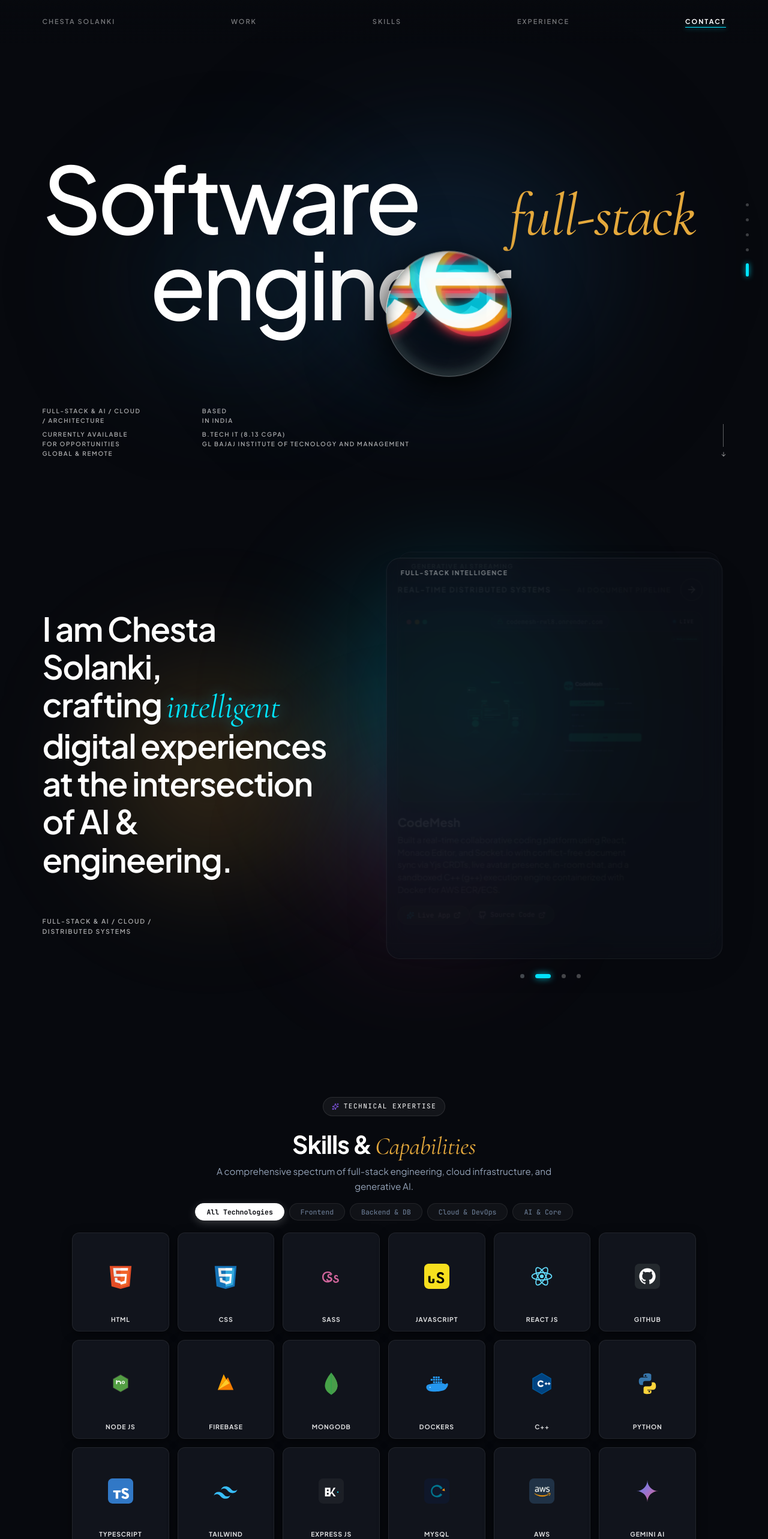
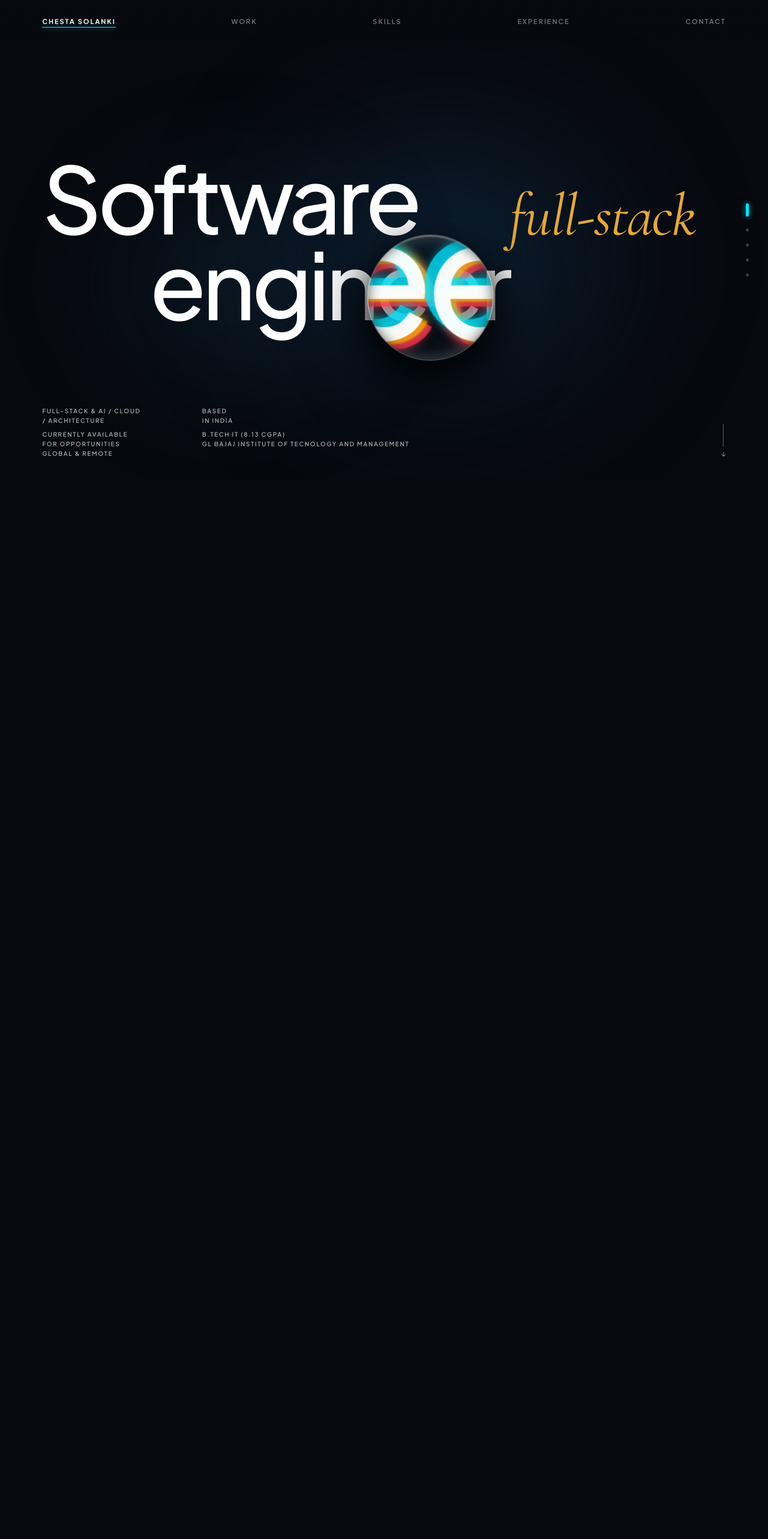
Before and after one commit to chestasolanki/portfolio, a React (Vite) app: page / in a window 1280 px wide. Before the commit this address led to /#contact. Shown: the top 2566 px of the page at 60% size. After the commit the page ends 800 px from the top, so only its background shows below. Built offline with nearby package versions, Linux system fonts and the light colour scheme; a web font is replaced by a local one.

Commit message:
feat(transition): choreograph smooth slow page glide with staged component entrance animations on scroll

```diff
--- a/src/App.jsx
+++ b/src/App.jsx
@@ -1,6 +1,4 @@
 import React, { useState, useEffect, useRef } from 'react';
-import Lenis from 'lenis';
-import 'lenis/dist/lenis.css';
 
 import MagnifyingHero from './components/MagnifyingHero';
 import Projects from './components/Projects';
@@ -20,129 +18,36 @@ const getInitialPage = () => {
 export default function App() {
   const [currentPage, setCurrentPage] = useState(getInitialPage);
   const [isResumeOpen, setIsResumeOpen] = useState(false);
-  const lenisRef = useRef(null);
-  const isProgrammaticScroll = useRef(false);
+  const isTransitioning = useRef(false);
+  const touchStartY = useRef(0);
+  const wheelAccumulator = useRef(0);
+  const wheelTimer = useRef(null);
+  const TOTAL_PAGES = 5;
   const pageNames = ['home', 'work', 'skills', 'experience', 'contact'];
 
-  // Initialize Lenis butter-smooth momentum scrolling
-  useEffect(() => {
-    const lenis = new Lenis({
-      duration: 1.25,
-      easing: (t) => Math.min(1, 1.001 - Math.pow(2, -10 * t)),
-      orientation: 'vertical',
-      gestureOrientation: 'vertical',
-      smoothWheel: true,
-      wheelMultiplier: 1.0,
-      touchMultiplier: 1.5,
-    });
-    lenisRef.current = lenis;
+  // Smooth, slow, luxurious page transition curve
+  const TRANSITION_DURATION_MS = 1250; // 1.25 seconds for smooth glide
+  const TRANSITION_EASE = 'cubic-bezier(0.65, 0, 0.15, 1)'; // Silky ease-in-out curve
 
-    let animationFrameId;
-    function raf(time) {
-      lenis.raf(time);
-      animationFrameId = requestAnimationFrame(raf);
-    }
-    animationFrameId = requestAnimationFrame(raf);
-
-    return () => {
-      cancelAnimationFrame(animationFrameId);
-      lenis.destroy();
-      lenisRef.current = null;
-    };
-  }, []);
-
-  // Lock scrolling when ResumeModal is open
-  useEffect(() => {
-    if (isResumeOpen) {
-      lenisRef.current?.stop();
-      document.body.style.overflow = 'hidden';
-    } else {
-      lenisRef.current?.start();
-      document.body.style.overflow = '';
-    }
-  }, [isResumeOpen]);
-
-  // Navigate smoothly to target section
+  // Direct navigation to page index
   const goToPage = (pageInput) => {
     let pageIndex;
-    let pageId;
-
     if (typeof pageInput === 'number') {
       pageIndex = pageInput;
-      pageId = pageNames[pageInput];
     } else {
-      pageId = String(pageInput).toLowerCase().replace('#', '');
+      const pageId = String(pageInput).toLowerCase().replace('#', '');
       pageIndex = pageNames.indexOf(pageId);
     }
 
-    if (pageIndex >= 0 && pageIndex < pageNames.length) {
+    if (pageIndex >= 0 && pageIndex < TOTAL_PAGES && pageIndex !== currentPage) {
+      isTransitioning.current = true;
       setCurrentPage(pageIndex);
-      window.history.replaceState(null, '', '#' + pageId);
-
-      const target = document.getElementById(pageId);
-      if (target) {
-        isProgrammaticScroll.current = true;
-        if (lenisRef.current) {
-          lenisRef.current.scrollTo(target, {
-            offset: 0,
-            duration: 1.25,
-            onComplete: () => {
+      window.history.replaceState(null, '', '#' + pageNames[pageIndex]);
       setTimeout(() => {
-                isProgrammaticScroll.current = false;
-              }, 50);
-            }
-          });
-        } else {
-          target.scrollIntoView({ behavior: 'smooth' });
-          setTimeout(() => {
-            isProgrammaticScroll.current = false;
-          }, 800);
-        }
-      }
+        isTransitioning.current = false;
+      }, TRANSITION_DURATION_MS);
     }
   };
-
-  // Scroll spy to keep activePage state in sync with scroll position
-  useEffect(() => {
-    const handleScroll = () => {
-      if (isResumeOpen) return;
-      if (isProgrammaticScroll.current) return;
-
-      const scrollY = window.scrollY || document.documentElement.scrollTop;
-      const windowHeight = window.innerHeight;
-      const fullHeight = document.documentElement.scrollHeight;
-
-      // If user reached near bottom of page, highlight Contact
-      if (scrollY + windowHeight >= fullHeight - 80) {
-        setCurrentPage(4);
-        window.history.replaceState(null, '', '#contact');
-        return;
-      }
-
-      // Check sections from bottom to top
-      const triggerY = scrollY + windowHeight * 0.35;
-      for (let i = pageNames.length - 1; i >= 0; i--) {
-        const el = document.getElementById(pageNames[i]);
-        if (el && triggerY >= el.offsetTop) {
-          setCurrentPage(i);
-          window.history.replaceState(null, '', '#' + pageNames[i]);
-          break;
-        }
-      }
-    };
-
-    window.addEventListener('scroll', handleScroll, { passive: true });
-    if (lenisRef.current) {
-      lenisRef.current.on('scroll', handleScroll);
-    }
-
-    return () => {
-      window.removeEventListener('scroll', handleScroll);
-      if (lenisRef.current) {
-        lenisRef.current.off('scroll', handleScroll);
-      }
-    };
-  }, [isResumeOpen]);
 
   // Sync with initial URL hash and external hash navigation
   useEffect(() => {
@@ -154,26 +59,131 @@ export default function App() {
       }
     };
     window.addEventListener('hashchange', handleHash);
-    if (window.location.hash) {
-      setTimeout(handleHash, 250);
+    return () => window.removeEventListener('hashchange', handleHash);
+  }, [currentPage]);
+
+  // Full-page scroll transition on Mouse Wheel / Trackpad Gesture
+  useEffect(() => {
+    const handleWheel = (e) => {
+      if (isResumeOpen) return;
+      if (isTransitioning.current) return;
+
+      // Accumulate delta to filter out trackpad micro-jitter
+      wheelAccumulator.current += e.deltaY;
+      clearTimeout(wheelTimer.current);
+      wheelTimer.current = setTimeout(() => {
+        wheelAccumulator.current = 0;
+      }, 180);
+
+      const THRESHOLD = 30; // Clean, intentional scroll threshold
+
+      if (wheelAccumulator.current > THRESHOLD) {
+        // Scroll Down -> Transition to Next Page
+        if (currentPage < TOTAL_PAGES - 1) {
+          isTransitioning.current = true;
+          wheelAccumulator.current = 0;
+          const next = currentPage + 1;
+          setCurrentPage(next);
+          window.history.replaceState(null, '', '#' + pageNames[next]);
+          setTimeout(() => {
+            isTransitioning.current = false;
+          }, TRANSITION_DURATION_MS);
         }
-    return () => window.removeEventListener('hashchange', handleHash);
-  }, []);
+      } else if (wheelAccumulator.current < -THRESHOLD) {
+        // Scroll Up -> Transition to Previous Page
+        if (currentPage > 0) {
+          isTransitioning.current = true;
+          wheelAccumulator.current = 0;
+          const prev = currentPage - 1;
+          setCurrentPage(prev);
+          window.history.replaceState(null, '', '#' + pageNames[prev]);
+          setTimeout(() => {
+            isTransitioning.current = false;
+          }, TRANSITION_DURATION_MS);
+        }
+      }
+    };
+
+    window.addEventListener('wheel', handleWheel, { passive: true });
+    return () => {
+      window.removeEventListener('wheel', handleWheel);
+      clearTimeout(wheelTimer.current);
+    };
+  }, [currentPage, isResumeOpen]);
+
+  // Touch Swipe Gesture for Mobile / Tablet
+  useEffect(() => {
+    const handleTouchStart = (e) => {
+      if (isResumeOpen) return;
+      touchStartY.current = e.touches[0].clientY;
+    };
+
+    const handleTouchEnd = (e) => {
+      if (isResumeOpen) return;
+      if (isTransitioning.current) return;
+      const touchEndY = e.changedTouches[0].clientY;
+      const diff = touchStartY.current - touchEndY;
+
+      if (Math.abs(diff) < 45) return;
+
+      if (diff > 0) {
+        // Swipe Up -> Next Slide
+        if (currentPage < TOTAL_PAGES - 1) {
+          isTransitioning.current = true;
+          const next = currentPage + 1;
+          setCurrentPage(next);
+          window.history.replaceState(null, '', '#' + pageNames[next]);
+          setTimeout(() => {
+            isTransitioning.current = false;
+          }, TRANSITION_DURATION_MS);
+        }
+      } else {
+        // Swipe Down -> Previous Slide
+        if (currentPage > 0) {
+          isTransitioning.current = true;
+          const prev = currentPage - 1;
+          setCurrentPage(prev);
+          window.history.replaceState(null, '', '#' + pageNames[prev]);
+          setTimeout(() => {
+            isTransitioning.current = false;
+          }, TRANSITION_DURATION_MS);
+        }
+      }
+    };
+
+    window.addEventListener('touchstart', handleTouchStart, { passive: true });
+    window.addEventListener('touchend', handleTouchEnd, { passive: true });
+    return () => {
+      window.removeEventListener('touchstart', handleTouchStart);
+      window.removeEventListener('touchend', handleTouchEnd);
+    };
+  }, [currentPage, isResumeOpen]);
 
   // Keyboard navigation (ArrowDown, ArrowUp, PageDown, PageUp)
   useEffect(() => {
     const handleKeyDown = (e) => {
       if (isResumeOpen) return;
+      if (isTransitioning.current) return;
 
       if (e.key === 'ArrowDown' || e.key === 'PageDown') {
-        if (currentPage < pageNames.length - 1) {
-          e.preventDefault();
-          goToPage(currentPage + 1);
+        if (currentPage < TOTAL_PAGES - 1) {
+          isTransitioning.current = true;
+          const next = currentPage + 1;
+          setCurrentPage(next);
+          window.history.replaceState(null, '', '#' + pageNames[next]);
+          setTimeout(() => {
+            isTransitioning.current = false;
+          }, TRANSITION_DURATION_MS);
         }
       } else if (e.key === 'ArrowUp' || e.key === 'PageUp') {
         if (currentPage > 0) {
-          e.preventDefault();
-          goToPage(currentPage - 1);
+          isTransitioning.current = true;
+          const prev = currentPage - 1;
+          setCurrentPage(prev);
+          window.history.replaceState(null, '', '#' + pageNames[prev]);
+          setTimeout(() => {
+            isTransitioning.current = false;
+          }, TRANSITION_DURATION_MS);
         }
       }
     };
@@ -183,47 +193,72 @@ export default function App() {
   }, [currentPage, isResumeOpen]);
 
   return (
-    <div className="purrweb-continuous-container">
+    <div className="purrweb-deck-viewport">
       {/*
-        Fixed Persistent Navbar:
-        Stays firmly anchored at the top across all pages.
-        Active underline indicator smoothly tracks current section.
+        Persistent Fixed Navbar:
+        Floats firmly anchored at the top with no separating line.
+        Active cyan underline indicator glides across tabs.
       */}
       <PageHeader
         activePage={pageNames[currentPage]}
         onNavigate={goToPage}
       />
 
-      {/* Section 0: Home Page (Magnifying Hero) */}
-      <section id="home" className="purrweb-flow-section">
+      {/*
+        Full-Page Presentation Slides Track:
+        When scrolling, the entire page glides with luxurious 1.25s cubic-bezier physics.
+        Internal components enter smoothly right as the page arrives.
+      */}
+      <div
+        className="purrweb-deck-track"
+        style={{
+          transform: `translate3d(0, -${currentPage * 100}vh, 0)`,
+          transition: `transform ${TRANSITION_DURATION_MS}ms ${TRANSITION_EASE}`,
+          willChange: 'transform'
+        }}
+      >
+        {/* Slide 0: Home Page (Magnifying Hero) */}
+        <section id="home" className="purrweb-slide-screen">
           <MagnifyingHero
+            isActive={currentPage === 0}
             onNavigate={goToPage}
             onOpenResume={() => setIsResumeOpen(true)}
           />
         </section>
 
-      {/* Section 1: Work Page (Stacked Project Deck) */}
-      <section id="work" className="purrweb-flow-section">
-        <Projects onNavigate={goToPage} />
+        {/* Slide 1: Work Page (Stacked Project Deck) */}
+        <section id="work" className="purrweb-slide-screen">
+          <Projects
+            isActive={currentPage === 1}
+            onNavigate={goToPage}
+          />
         </section>
 
-      {/* Section 2: Skills & Credentials */}
-      <section id="skills" className="purrweb-flow-section">
-        <Skills onNavigate={goToPage} />
+        {/* Slide 2: Skills & Credentials */}
+        <section id="skills" className="purrweb-slide-screen">
+          <Skills
+            isActive={currentPage === 2}
+            onNavigate={goToPage}
+          />
         </section>
 
-      {/* Section 3: Experience & Academics */}
-      <section id="experience" className="purrweb-flow-section">
-        <Experience onNavigate={goToPage} />
+        {/* Slide 3: Experience & Academics */}
+        <section id="experience" className="purrweb-slide-screen">
+          <Experience
+            isActive={currentPage === 3}
+            onNavigate={goToPage}
+          />
         </section>
 
-      {/* Section 4: Contact */}
-      <section id="contact" className="purrweb-flow-section">
+        {/* Slide 4: Contact */}
+        <section id="contact" className="purrweb-slide-screen">
           <Contact
+            isActive={currentPage === 4}
             onNavigate={goToPage}
             onOpenResume={() => setIsResumeOpen(true)}
           />
         </section>
+      </div>
 
       {/* Subtle Right Edge Slide Navigation Dots */}
       <div className="purrweb-edge-pagination" aria-label="Page navigation">
--- a/src/components/MagnifyingHero.jsx
+++ b/src/components/MagnifyingHero.jsx
@@ -1,7 +1,7 @@
 import React, { useState, useEffect, useRef } from 'react';
 import { motion } from 'framer-motion';
 
-export default function MagnifyingHero({ onNavigate, onOpenResume }) {
+export default function MagnifyingHero({ isActive = true, onNavigate, onOpenResume }) {
   const heroRef = useRef(null);
   const lensRef = useRef(null);
   const zoomRedRef = useRef(null);
@@ -148,7 +148,12 @@ export default function MagnifyingHero({ onNavigate, onOpenResume }) {
           "Software" (white sans) + "full-stack" (golden serif italic)
                      "engineer" (white sans)
           ========================================================================= */}
-      <div className="purrweb-center-stage">
+      <motion.div
+        className="purrweb-center-stage"
+        initial={{ opacity: 0, filter: 'blur(6px)' }}
+        animate={isActive ? { opacity: 1, filter: 'blur(0px)' } : { opacity: 0, filter: 'blur(6px)' }}
+        transition={{ duration: 0.85, delay: 0.25, ease: [0.16, 1, 0.3, 1] }}
+      >
         <div className="exact-hero-typography">
 
           {/* Top Line: "Software" + Golden Serif Italic Accent "full-stack" */}
@@ -163,7 +168,7 @@ export default function MagnifyingHero({ onNavigate, onOpenResume }) {
           </div>
 
         </div>
-      </div>
+      </motion.div>
 
       {/* =========================================================================
           BOTTOM METADATA & SCROLL INDICATOR
@@ -174,9 +179,8 @@ export default function MagnifyingHero({ onNavigate, onOpenResume }) {
       <motion.footer
         className="purrweb-exact-footer"
         initial={{ opacity: 0, y: 30 }}
-        whileInView={{ opacity: 1, y: 0 }}
-        viewport={{ once: false, amount: 0.2 }}
-        transition={{ duration: 0.85, delay: 0.15, ease: [0.16, 1, 0.3, 1] }}
+        animate={isActive ? { opacity: 1, y: 0 } : { opacity: 0, y: 30 }}
+        transition={{ duration: 0.85, delay: 0.3, ease: [0.16, 1, 0.3, 1] }}
       >
 
         {/* Left Metadata Columns */}
--- a/src/components/Projects.jsx
+++ b/src/components/Projects.jsx
@@ -3,7 +3,7 @@ import { motion, AnimatePresence } from 'framer-motion';
 import { ArrowRight, ExternalLink, Code2, Sparkles, Terminal, Lock, Globe } from 'lucide-react';
 import { GithubIcon } from './Icons';
 
-export default function Projects({ onNavigate }) {
+export default function Projects({ isActive = true, onNavigate }) {
   const [activeSlide, setActiveSlide] = useState(0);
   const [isPlaying, setIsPlaying] = useState(true);
   const SLIDE_DURATION = 6500; // 6.5s per slide
@@ -125,10 +125,9 @@ export default function Projects({ onNavigate }) {
         {/* Left Column: Personal Statement & Domain */}
         <motion.div
           className="work-left-editorial"
-          initial={{ opacity: 0, y: 50 }}
-          whileInView={{ opacity: 1, y: 0 }}
-          viewport={{ once: false, amount: 0.2 }}
-          transition={{ duration: 0.85, ease: [0.16, 1, 0.3, 1] }}
+          initial={{ opacity: 0, y: 60 }}
+          animate={isActive ? { opacity: 1, y: 0 } : { opacity: 0, y: 60 }}
+          transition={{ duration: 0.85, delay: 0.35, ease: [0.16, 1, 0.3, 1] }}
         >
           <h2 className="work-editorial-statement">
             I am Chesta Solanki,<br />
@@ -162,10 +161,9 @@ export default function Projects({ onNavigate }) {
         {/* Right Column: Stacked Project Cards Deck */}
         <motion.div
           className="work-right-deck"
-          initial={{ opacity: 0, y: 60, scale: 0.96 }}
-          whileInView={{ opacity: 1, y: 0, scale: 1 }}
-          viewport={{ once: false, amount: 0.2 }}
-          transition={{ duration: 0.9, delay: 0.1, ease: [0.16, 1, 0.3, 1] }}
+          initial={{ opacity: 0, y: 70, scale: 0.96 }}
+          animate={isActive ? { opacity: 1, y: 0, scale: 1 } : { opacity: 0, y: 70, scale: 0.96 }}
+          transition={{ duration: 0.9, delay: 0.45, ease: [0.16, 1, 0.3, 1] }}
           onMouseEnter={() => setIsPlaying(false)}
           onMouseLeave={() => setIsPlaying(true)}
         >
--- a/src/components/Skills.jsx
+++ b/src/components/Skills.jsx
@@ -23,7 +23,7 @@ import {
   GeminiIcon
 } from './TechIcons';
 
-export default function Skills({ onNavigate }) {
+export default function Skills({ isActive = true, onNavigate }) {
   const [activeCategory, setActiveCategory] = useState('all');
 
   const allSkills = [
@@ -68,9 +68,8 @@ export default function Skills({ onNavigate }) {
           className="purrweb-section-header"
           style={{ textAlign: 'center', marginBottom: '16px' }}
           initial={{ opacity: 0, y: 40 }}
-          whileInView={{ opacity: 1, y: 0 }}
-          viewport={{ once: false, amount: 0.2 }}
-          transition={{ duration: 0.75, ease: [0.16, 1, 0.3, 1] }}
+          animate={isActive ? { opacity: 1, y: 0 } : { opacity: 0, y: 40 }}
+          transition={{ duration: 0.75, delay: 0.3, ease: [0.16, 1, 0.3, 1] }}
         >
           <div className="purrweb-badge" style={{ margin: '0 auto 10px auto' }}>
             <Sparkles size={12} style={{ color: 'var(--accent-violet)' }} />
@@ -88,9 +87,8 @@ export default function Skills({ onNavigate }) {
         <motion.div
           className="skills-category-filters"
           initial={{ opacity: 0, y: 30 }}
-          whileInView={{ opacity: 1, y: 0 }}
-          viewport={{ once: false, amount: 0.2 }}
-          transition={{ duration: 0.7, delay: 0.08, ease: [0.16, 1, 0.3, 1] }}
+          animate={isActive ? { opacity: 1, y: 0 } : { opacity: 0, y: 30 }}
+          transition={{ duration: 0.7, delay: 0.38, ease: [0.16, 1, 0.3, 1] }}
         >
           {categories.map((cat) => (
             <button
@@ -108,9 +106,8 @@ export default function Skills({ onNavigate }) {
           layout
           className="skills-cards-grid"
           initial={{ opacity: 0, y: 50, scale: 0.98 }}
-          whileInView={{ opacity: 1, y: 0, scale: 1 }}
-          viewport={{ once: false, amount: 0.15 }}
-          transition={{ duration: 0.85, delay: 0.12, ease: [0.16, 1, 0.3, 1] }}
+          animate={isActive ? { opacity: 1, y: 0, scale: 1 } : { opacity: 0, y: 50, scale: 0.98 }}
+          transition={{ duration: 0.85, delay: 0.45, ease: [0.16, 1, 0.3, 1] }}
         >
           <AnimatePresence mode="popLayout">
             {filteredSkills.map((skill, idx) => {
@@ -141,11 +138,10 @@ export default function Skills({ onNavigate }) {
             3D Center-Zoom Coverflow with auto-cycle and image preview
             ========================================================================= */}
         <motion.div
-          style={{ marginTop: '80px' }}
+          style={{ marginTop: 'clamp(28px, 4vh, 48px)' }}
           initial={{ opacity: 0, y: 50 }}
-          whileInView={{ opacity: 1, y: 0 }}
-          viewport={{ once: false, amount: 0.15 }}
-          transition={{ duration: 0.85, delay: 0.15, ease: [0.16, 1, 0.3, 1] }}
+          animate={isActive ? { opacity: 1, y: 0 } : { opacity: 0, y: 50 }}
+          transition={{ duration: 0.85, delay: 0.52, ease: [0.16, 1, 0.3, 1] }}
         >
           <div className="purrweb-section-header" style={{ marginBottom: '24px', textAlign: 'left' }}>
             <div className="purrweb-badge" style={{ marginBottom: '12px' }}>
--- a/src/index.css
+++ b/src/index.css
@@ -94,8 +94,8 @@ html, body {
   margin: 0;
   padding: 0;
   width: 100%;
-  min-height: 100%;
-  overflow-x: hidden;
+  height: 100%;
+  overflow: hidden;
 }
 
 body {
@@ -2287,44 +2287,53 @@ button {
   }
 }
 /* ==========================================================================
-   CONTINUOUS SMOOTH-SCROLL FLOW & PERSISTENT FIXED NAVIGATION
-   All sections flow continuously with buttery Lenis scrolling and scroll transitions.
+   FULL-PAGE PRESENTATION DECK & PERSISTENT FIXED NAVBAR
+   Smooth, slow, luxurious page transition when scrolling,
+   followed by internal component entrance animations.
    ========================================================================== */
 
-.purrweb-continuous-container {
-  width: 100%;
-  min-height: 100vh;
+.purrweb-deck-viewport {
+  width: 100vw;
+  height: 100vh;
+  overflow: hidden;
   position: relative;
   background: #07090e;
-  overflow-x: hidden;
-}
-
-.purrweb-flow-section {
+}
+
+.purrweb-deck-track {
+  display: flex;
+  flex-direction: column;
   width: 100%;
-  min-height: 100vh;
+  height: 100%;
+  will-change: transform;
+}
+
+.purrweb-slide-screen {
+  width: 100vw;
+  height: 100vh;
+  flex: 0 0 100vh;
+  flex-shrink: 0;
   position: relative;
-  display: flex;
-  flex-direction: column;
+  overflow: hidden;
 }
 
 /* Slide Stage for Skills, Experience, and Contact */
 .purrweb-exact-slide-stage {
   position: relative;
   width: 100%;
-  min-height: 100vh;
-  height: auto;
-  overflow: visible;
+  height: 100vh;
+  overflow-y: auto;
+  overflow-x: hidden;
   background: #07090e;
-  padding: clamp(110px, 14vh, 150px) clamp(24px, 5.5vw, 76px) clamp(80px, 10vh, 110px) clamp(24px, 5.5vw, 76px);
+  padding: clamp(90px, 12vh, 120px) clamp(24px, 5.5vw, 76px) clamp(30px, 4vh, 50px) clamp(24px, 5.5vw, 76px);
   color: #ffffff;
   display: flex;
   flex-direction: column;
-  justify-content: center;
 }
 
 /* Custom Smooth Scrollbar for Slide Stage if content overflows vertically on small screens */
 .purrweb-exact-slide-stage::-webkit-scrollbar {
-  width: 4px;
+  width: 3px;
 }
 
 .purrweb-exact-slide-stage::-webkit-scrollbar-track {
@@ -2332,7 +2341,7 @@ button {
 }
 
 .purrweb-exact-slide-stage::-webkit-scrollbar-thumb {
-  background: rgba(255, 255, 255, 0.15);
+  background: rgba(255, 255, 255, 0.12);
   border-radius: 9999px;
 }
 
```
Also changed, not shown: src/components/Contact.jsx (+7 -10 lines), src/components/Experience.jsx (+6 -8 lines). Lines whose indentation alone changed are shown as unchanged.
